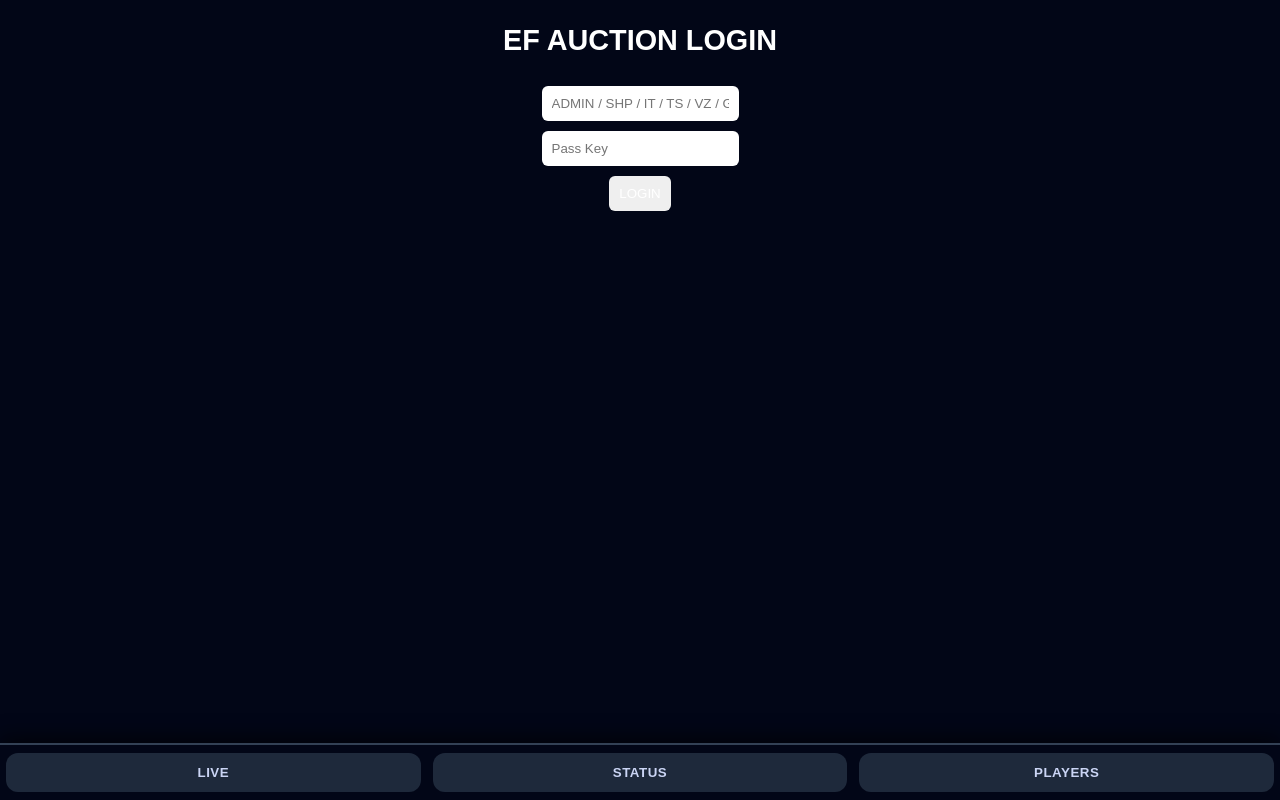
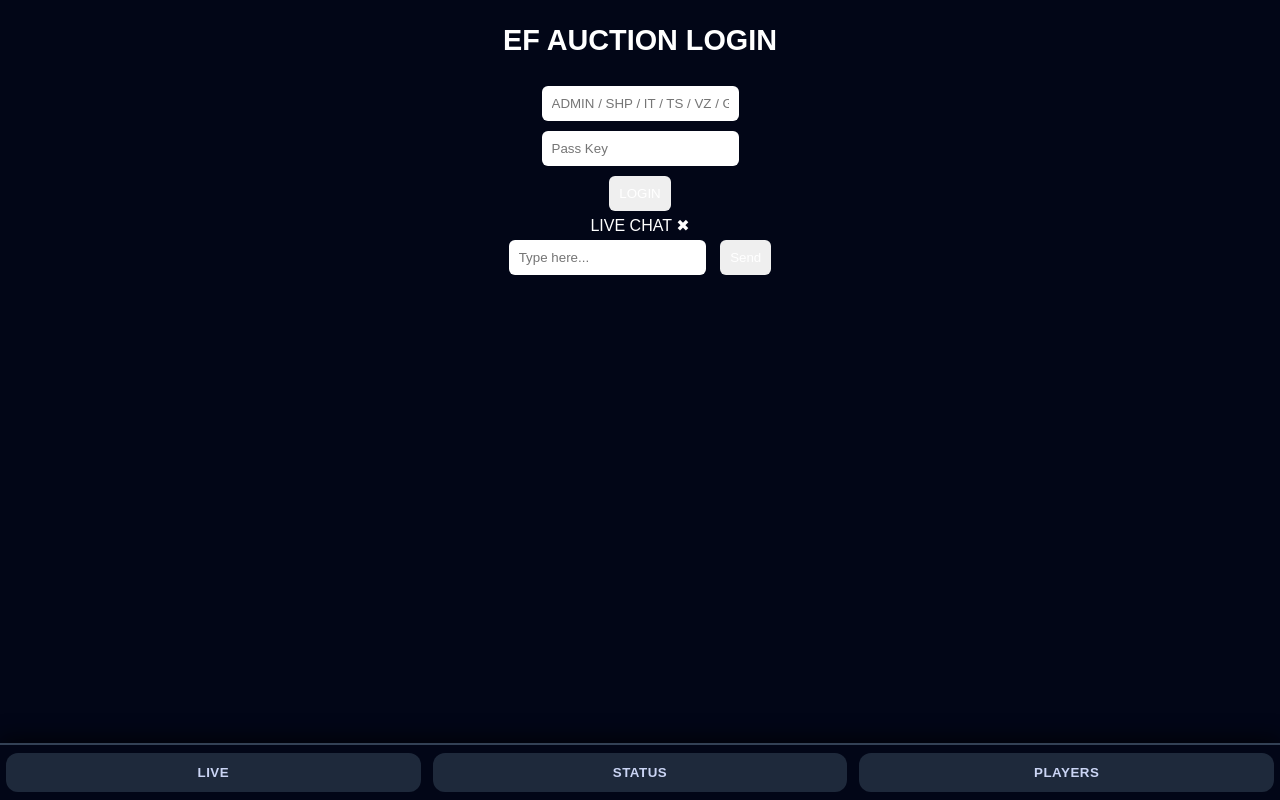
Before and after one commit to sahilkumarbehera/EF-AUCTION, a plain HTML site: page index.html in a window 1280 px wide. Drawn offline with Linux system fonts and the light colour scheme; no server answers.

Commit message:
Add files via upload

```diff
--- a/index.html
+++ b/index.html
@@ -770,6 +770,23 @@ function undoSold(){
 }
 
 </script>
+<!-- CHAT BUTTON -->
+<div id="chatBtn" style="display:none;">💬 CHAT</div>
+
+<!-- CHAT PANEL -->
+<div id="chatPanel">
+  <div id="chatTop">
+    <span>LIVE CHAT</span>
+    <span id="chatClose">✖</span>
+  </div>
+
+  <div id="chatMessages"></div>
+
+  <div id="chatInputBox">
+    <input id="chatInput" placeholder="Type here..." />
+    <button onclick="sendChat()">Send</button>
+  </div>
+</div>
 
 </body>
 </html>
```
